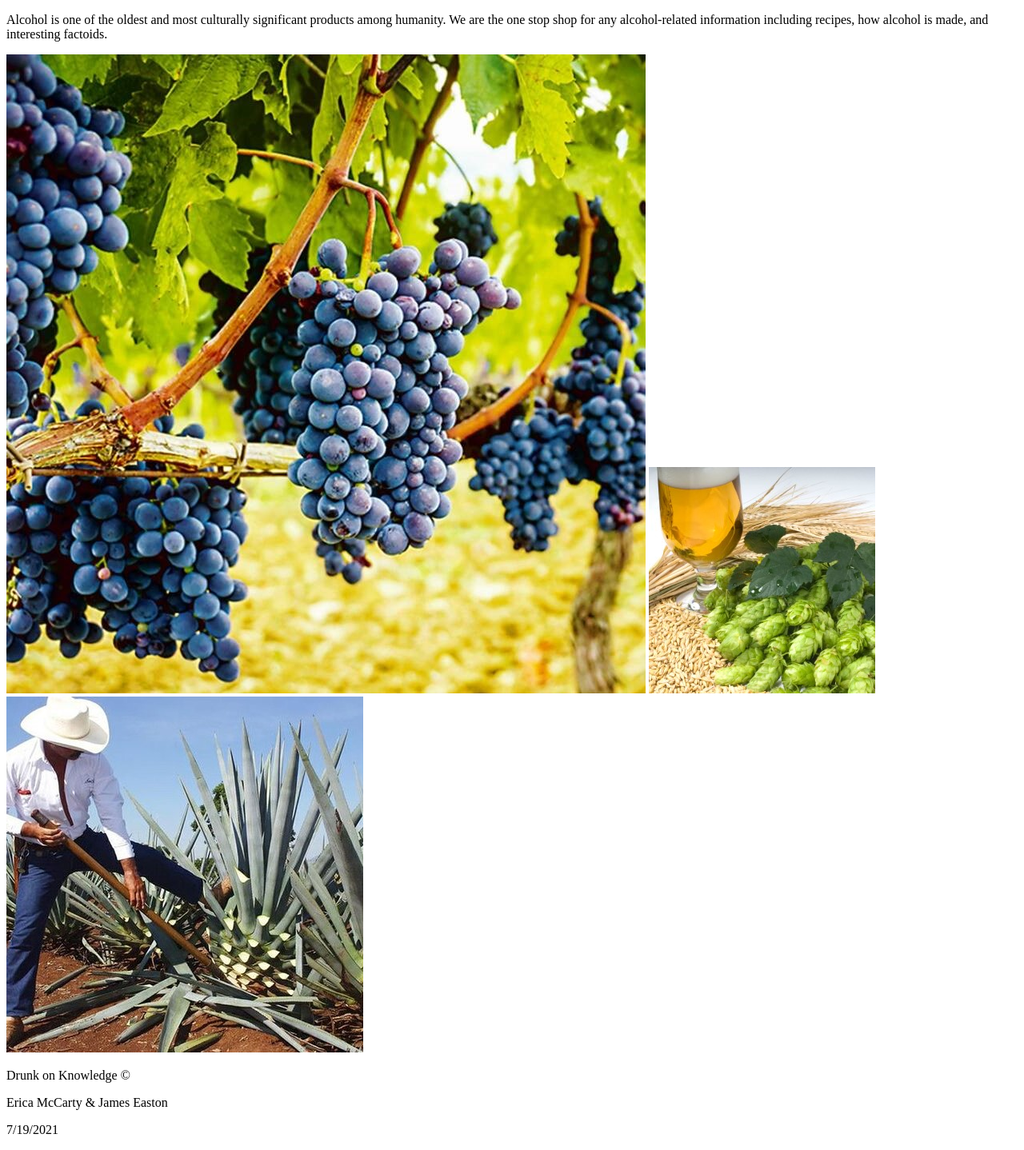
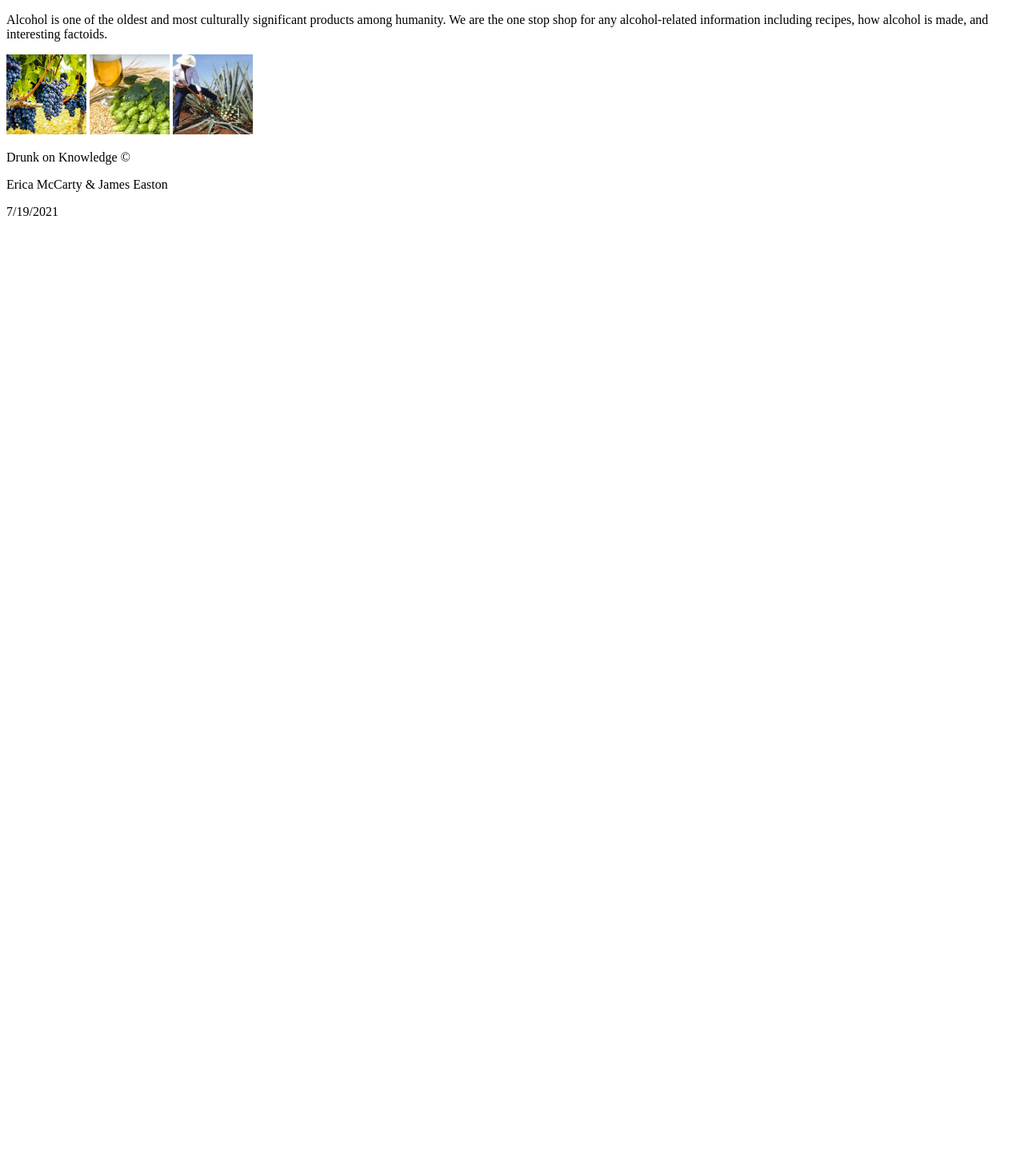
Before and after one commit to jweaston/cs329e-finalproject, a PHP site: page /final.html in a window 1280 px wide. Shown: the part 152-1590 px from the top of the page at 80% size. After the commit the page ends 800 px from the top, so only its background shows below. Run offline with PHP 8.4, Linux system fonts and the light colour scheme.

Commit message:
img styling

```diff
--- a/style.css
+++ b/style.css
@@ -4,6 +4,6 @@
 	margin-right: auto;
 }
 
-img.content {
+.content img {
 	width: 100px;
 }
```
